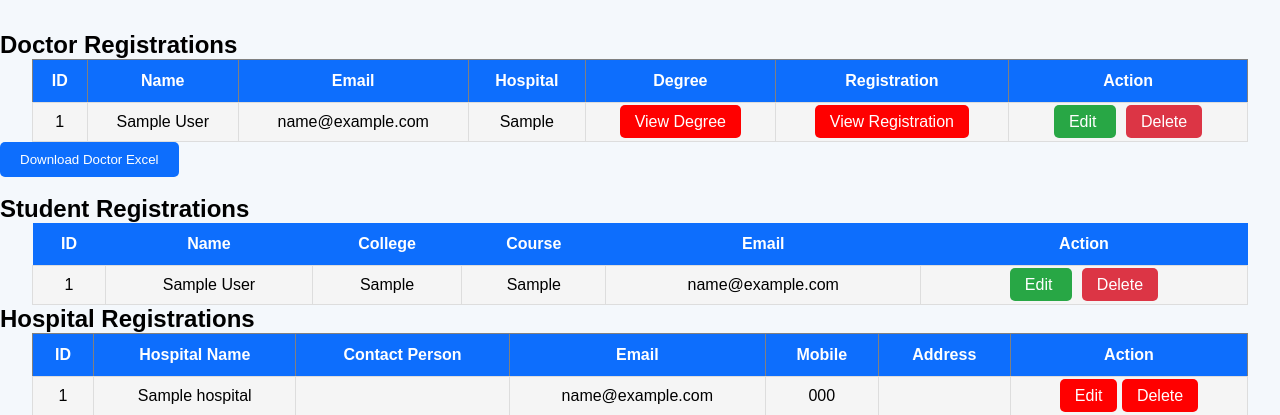
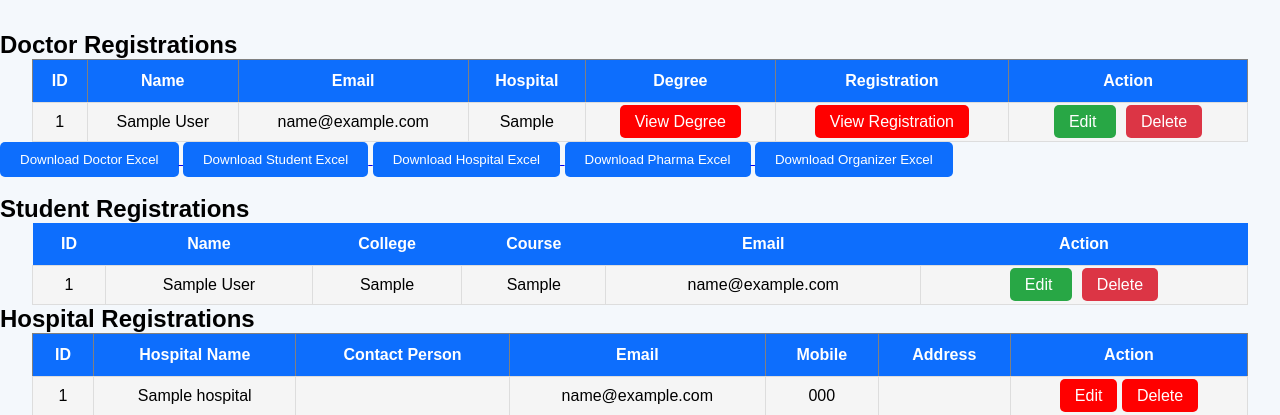
Before and after one commit to drkairosglobalconnect/dr-kairos-globalconnect, a Flask app: page /admin in a window 1280 px wide. Shown: the part 1078-1493 px from the top of the page. Run offline with Flask 3, Linux system fonts and the light colour scheme; a user stored in the database is signed in; tables that the repository leaves empty hold one stand-in row (values such as "Sample post").

Commit message:
Added Excel exports for all registrations

```diff
--- a/app.py
+++ b/app.py
@@ -648,6 +648,50 @@ def delete_student(id):
 
     return redirect(url_for("admin"))
 
+@app.route("/export_students")
+def export_students():
+
+    if "admin" not in session:
+        return redirect(url_for("login"))
+
+    students = Student.query.all()
+
+    wb = Workbook()
+    ws = wb.active
+    ws.title = "Students"
+
+    ws.append([
+        "ID",
+        "Name",
+        "DOB",
+        "Gender",
+        "College",
+        "University",
+        "Course",
+        "Year",
+        "Email",
+        "Mobile"
+    ])
+
+    for student in students:
+        ws.append([
+            student.id,
+            student.full_name,
+            student.dob,
+            student.gender,
+            student.college,
+            student.university,
+            student.course,
+            student.year,
+            student.email,
+            student.mobile
+        ])
+
+    file_path = "students.xlsx"
+    wb.save(file_path)
+
+    return send_file(file_path, as_attachment=True)
+
 @app.route("/edit_hospital/<int:id>", methods=["GET", "POST"])
 def edit_hospital(id):
 
@@ -686,6 +730,54 @@ def delete_hospital(id):
 
     return redirect(url_for("admin"))
 
+@app.route("/export_hospitals")
+def export_hospitals():
+
+    if "admin" not in session:
+        return redirect(url_for("login"))
+
+    hospitals = Hospital.query.all()
+
+    wb = Workbook()
+    ws = wb.active
+    ws.title = "Hospitals"
+
+    ws.append([
+        "ID",
+        "Hospital Name",
+        "Type",
+        "Beds",
+        "Doctors",
+        "Specialties",
+        "Contact",
+        "Email",
+        "Mobile",
+        "City",
+        "State",
+        "Country"
+    ])
+
+    for hospital in hospitals:
+        ws.append([
+            hospital.id,
+            hospital.hospital_name,
+            hospital.hospital_type,
+            hospital.beds,
+            hospital.doctors,
+            hospital.specialties,
+            hospital.contact_name,
+            hospital.email,
+            hospital.mobile,
+            hospital.city,
+            hospital.state,
+            hospital.country
+        ])
+
+    file_path = "hospitals.xlsx"
+    wb.save(file_path)
+
+    return send_file(file_path, as_attachment=True)
+
 @app.route("/edit_pharma/<int:id>", methods=["GET", "POST"])
 def edit_pharma(id):
 
@@ -719,6 +811,46 @@ def delete_pharma(id):
     db.session.commit()
 
     return redirect(url_for("admin"))
+
+@app.route("/export_pharma")
+def export_pharma():
+
+    if "admin" not in session:
+        return redirect(url_for("login"))
+
+    pharmas = Pharma.query.all()
+
+    wb = Workbook()
+    ws = wb.active
+    ws.title = "Pharma"
+
+    ws.append([
+        "ID",
+        "Company Name",
+        "Registration Number",
+        "Website",
+        "Contact Name",
+        "Email",
+        "Mobile",
+        "Category"
+    ])
+
+    for pharma in pharmas:
+        ws.append([
+            pharma.id,
+            pharma.company_name,
+            pharma.registration_number,
+            pharma.website,
+            pharma.contact_name,
+            pharma.email,
+            pharma.mobile,
+            pharma.category
+        ])
+
+    file_path = "pharma.xlsx"
+    wb.save(file_path)
+
+    return send_file(file_path, as_attachment=True)
 
 @app.route("/edit_organizer/<int:id>", methods=["GET", "POST"])
 def edit_organizer(id):
@@ -754,6 +886,52 @@ def delete_organizer(id):
     db.session.commit()
 
     return redirect(url_for("admin"))
+
+@app.route("/export_organizers")
+def export_organizers():
+
+    if "admin" not in session:
+        return redirect(url_for("login"))
+
+    organizers = Organizer.query.all()
+
+    wb = Workbook()
+    ws = wb.active
+    ws.title = "Organizers"
+
+    ws.append([
+        "ID",
+        "Organization Name",
+        "Website",
+        "Contact Person",
+        "Email",
+        "Mobile",
+        "Conference Name",
+        "Specialty",
+        "Country",
+        "Venue",
+        "Conference Date"
+    ])
+
+    for organizer in organizers:
+        ws.append([
+            organizer.id,
+            organizer.organization_name,
+            organizer.website,
+            organizer.contact_person,
+            organizer.email,
+            organizer.mobile,
+            organizer.conference_name,
+            organizer.specialty,
+            organizer.country,
+            organizer.venue,
+            organizer.conference_date
+        ])
+
+    file_path = "organizers.xlsx"
+    wb.save(file_path)
+
+    return send_file(file_path, as_attachment=True)
 
 @app.route("/doctor_login", methods=["GET", "POST"])
 def doctor_login():
--- a/templates/admin.html
+++ b/templates/admin.html
@@ -136,6 +136,22 @@ Logout
     <button>
         Download Doctor Excel
     </button>
+</a>
+
+<a href="/export_students">
+<button>Download Student Excel</button>
+</a>
+
+<a href="/export_hospitals">
+<button>Download Hospital Excel</button>
+</a>
+
+<a href="/export_pharma">
+<button>Download Pharma Excel</button>
+</a>
+
+<a href="/export_organizers">
+<button>Download Organizer Excel</button>
 </a>
 
 <br><br>
```
